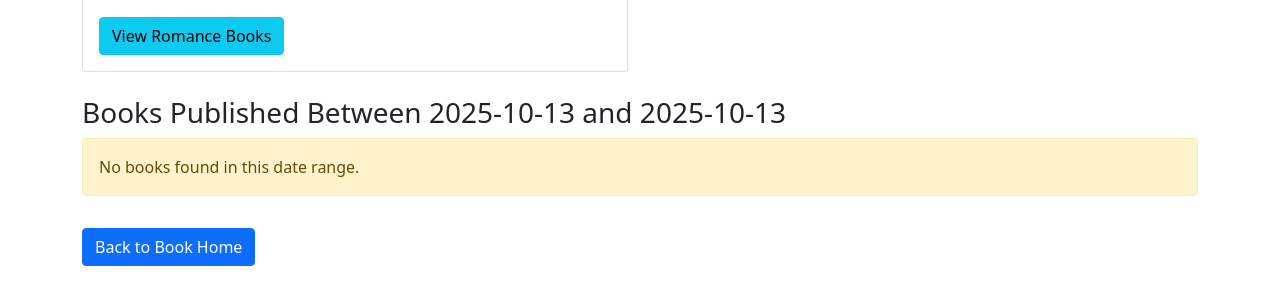
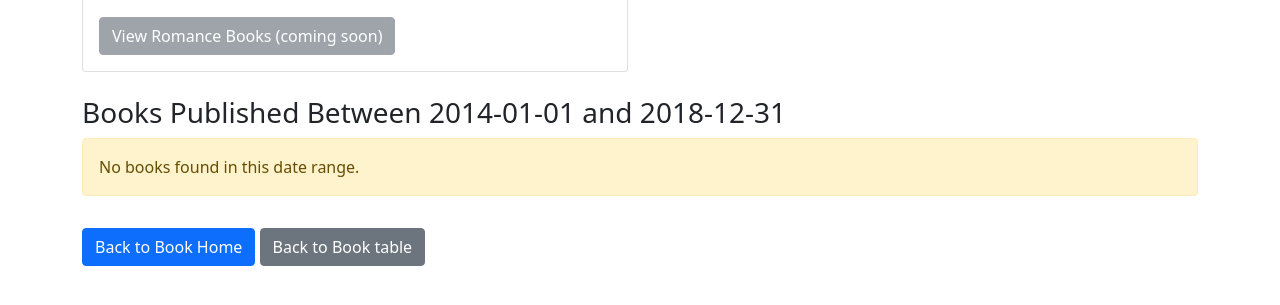
Before and after one commit to ibrahim-zerzeri/Symfony_esprit, a Symfony app: template templates/book/stats.html.twig in a window 1280 px wide. Shown: the part 192-497 px from the top of the page. Run offline with Twig, Linux system fonts and the light colour scheme; the template is opened without the code that fills it, so the values that code supplies are empty; some libraries are stand-ins or nearby versions.

Commit message:
stats and counting books working

```diff
--- a/src/Controller/BookController.php
+++ b/src/Controller/BookController.php
@@ -144,7 +144,7 @@ final class BookController extends AbstractController
             'book' => $book
         ]);
     }
-    #[Route('/book/stats', name: 'book_stats')]
+    #[Route('/bookStats', name: 'book_stats')]
 public function bookStats(BookRepository $bookRepo): Response
 {
     // 1. Nombre des livres de catégorie "Romance"
@@ -156,8 +156,7 @@ public function bookStats(BookRepository $bookRepo): Response
     return $this->render('book/stats.html.twig', [
         'romanceBookCount' => $romanceBookCount,
         'booksBetweenDates' => $booksBetweenDates,
-        'startDate' => $startDate,
-        'endDate' => $endDate,
+
     ]);
 }
 }
--- a/src/Entity/Book.php
+++ b/src/Entity/Book.php
@@ -18,7 +18,7 @@ class Book
     private ?string $title = null;
 
     #[ORM\Column(type: Types::DATE_MUTABLE)]
-    private ?\DateTime $publicationDate = null;
+    private ?\DateTimeInterface $publicationDate = null;
 
     #[ORM\Column]
     private ?bool $enabled = null;
--- a/src/Repository/BookRepository.php
+++ b/src/Repository/BookRepository.php
@@ -43,9 +43,11 @@ class BookRepository extends ServiceEntityRepository
     public function CountBooksRomance(): mixed {
         return $this->createQueryBuilder(alias :'a')
                     ->select('COUNT(a.id)')
-                    ->where('b.category = "Romance"')
+                    ->where('a.category = :category')
+                    ->setParameter('category', 'Romance')
                     ->getQuery()
-                    ->getResult();
+                    ->getSingleScalarResult();
+
     }
     public function findBooksBetweenDates(): array
     {
--- a/templates/book/showAll.html.twig
+++ b/templates/book/showAll.html.twig
@@ -11,6 +11,7 @@
         <div class="mb-3">
             <a href="{{ path('addBookForm') }}" class="btn btn-success">Add New Book</a>
             <a href="{{ path('app_book') }}" class="btn btn-secondary">Back to Book Home</a>
+             <a href="{{ path('book_stats') }}" class="btn btn-danger">Book stats</a>
         </div>
 
         {% if list is not empty %}
--- a/templates/book/stats.html.twig
+++ b/templates/book/stats.html.twig
@@ -17,14 +17,19 @@
                             Number of books in "Romance" category:
                             <span class="badge bg-primary fs-6">{{ romanceBookCount }}</span>
                         </p>
-                        <a href="{{ path('search_romance_books') }}" class="btn btn-info">View Romance Books</a>
+                        {# Fix: only show button if route exists #}
+                        {% if 'search_romance_books' in app.request.attributes.get('_route') %}
+                            <a href="{{ path('search_romance_books') }}" class="btn btn-info">View Romance Books</a>
+                        {% else %}
+                            <button class="btn btn-secondary" disabled>View Romance Books (coming soon)</button>
+                        {% endif %}
                     </div>
                 </div>
             </div>
         </div>
 
         <div class="mt-4">
-            <h3>Books Published Between {{ startDate|date('Y-m-d') }} and {{ endDate|date('Y-m-d') }}</h3>
+            <h3>Books Published Between 2014-01-01 and 2018-12-31</h3>
 
             {% if booksBetweenDates is not empty %}
                 <div class="table-responsive">
@@ -44,9 +49,7 @@
                                 <td>{{ book.id }}</td>
                                 <td>{{ book.title }}</td>
                                 <td>{{ book.publicationDate|date('Y-m-d') }}</td>
-                                <td>
-                                    <span class="badge bg-info text-dark">{{ book.category }}</span>
-                                </td>
+                                <td><span class="badge bg-info text-dark">{{ book.category }}</span></td>
                                 <td>{{ book.author ? book.author.username : 'No Author' }}</td>
                             </tr>
                             {% endfor %}
@@ -61,6 +64,7 @@
         </div>
 
         <a href="{{ path('app_book') }}" class="btn btn-primary mt-3">Back to Book Home</a>
+          <a href="{{ path('showAllBooks') }}" class="btn btn-secondary mt-3">Back to Book table</a>
     </div>
 </body>
 </html>
```
